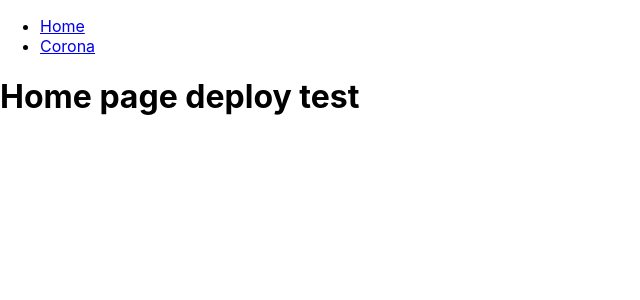
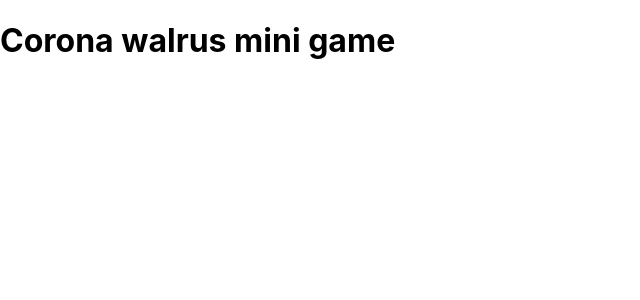
Before and after one commit to kgallego/BordGames, a React (Create React App) app: page / in a window 1280 px wide. Shown: the top 300 px of the page, without its empty margins (0-640 px from the left). Built offline with nearby package versions, Linux system fonts and the light colour scheme.

Commit message:
remove home screen
- focus render on one mini game

```diff
--- a/src/App.tsx
+++ b/src/App.tsx
@@ -1,32 +1,12 @@
 import React, {lazy, Suspense} from "react";
-import { BrowserRouter as Router, Switch, Route, Link } from "react-router-dom";
-
 const CoronaWalrus = lazy(() => import("./components/CoronaWalrus"));
-const Home = lazy(() => import("./screens/Home"));
 
 const App: React.FC = () => (
-  <Router>
+  <div>
     <Suspense fallback={<div>Loading...</div>}>
-      <nav>
-        <ul>
-          <li>
-            <Link to="/">Home</Link>
-          </li>
-          <li>
-            <Link to="/corona">Corona</Link>
-          </li>
-        </ul>
-      </nav>
-      <Switch>
-        <Route path="/corona">
-          <CoronaWalrus />
-        </Route>
-        <Route path="/">
-          <Home />
-        </Route>
-      </Switch>
+      <CoronaWalrus/>
     </Suspense>
-  </Router>
+  </div>
 );
 
 export default App;
--- a/src/screens/Home.tsx
+++ /dev/null
@@ -1,7 +0,0 @@
-import React from "react";
-
-const Home: React.FC = () => (
-  <h1>Home page deploy test</h1>
-);
-
-export default Home;
```
